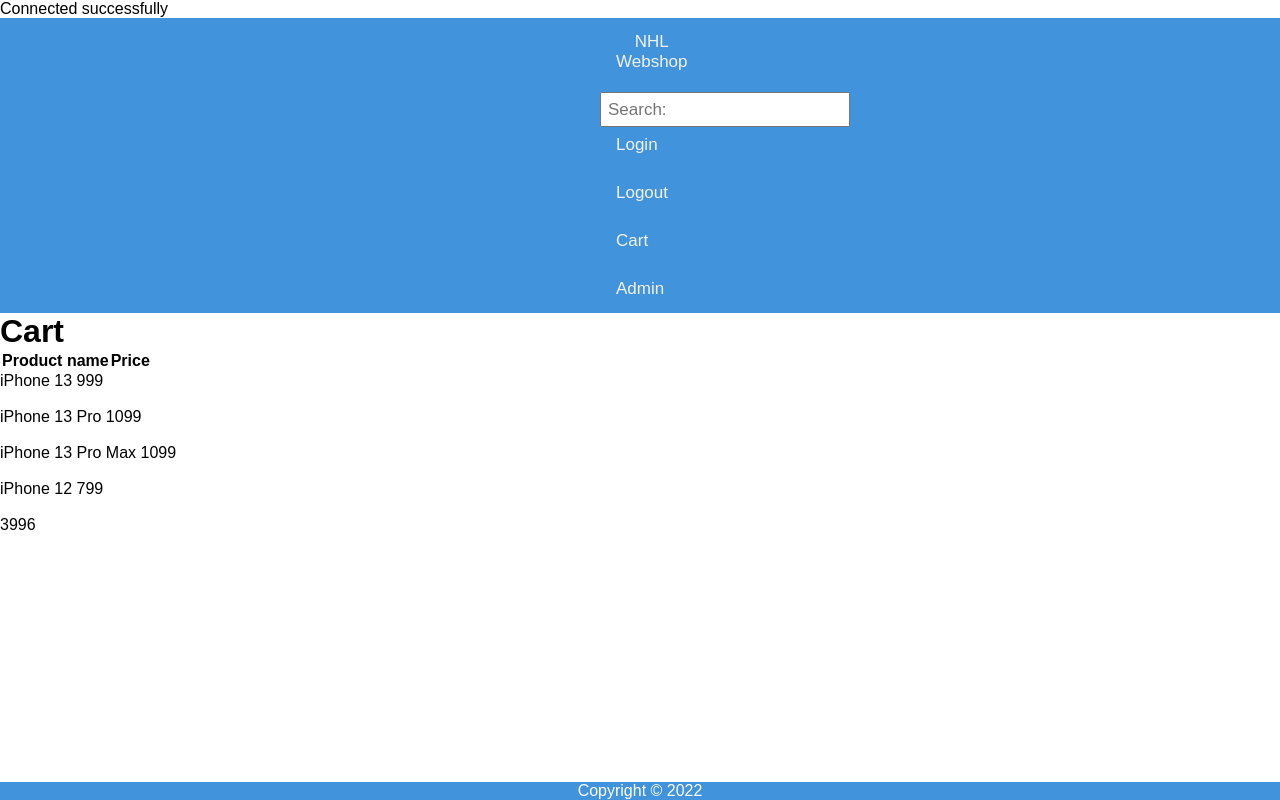
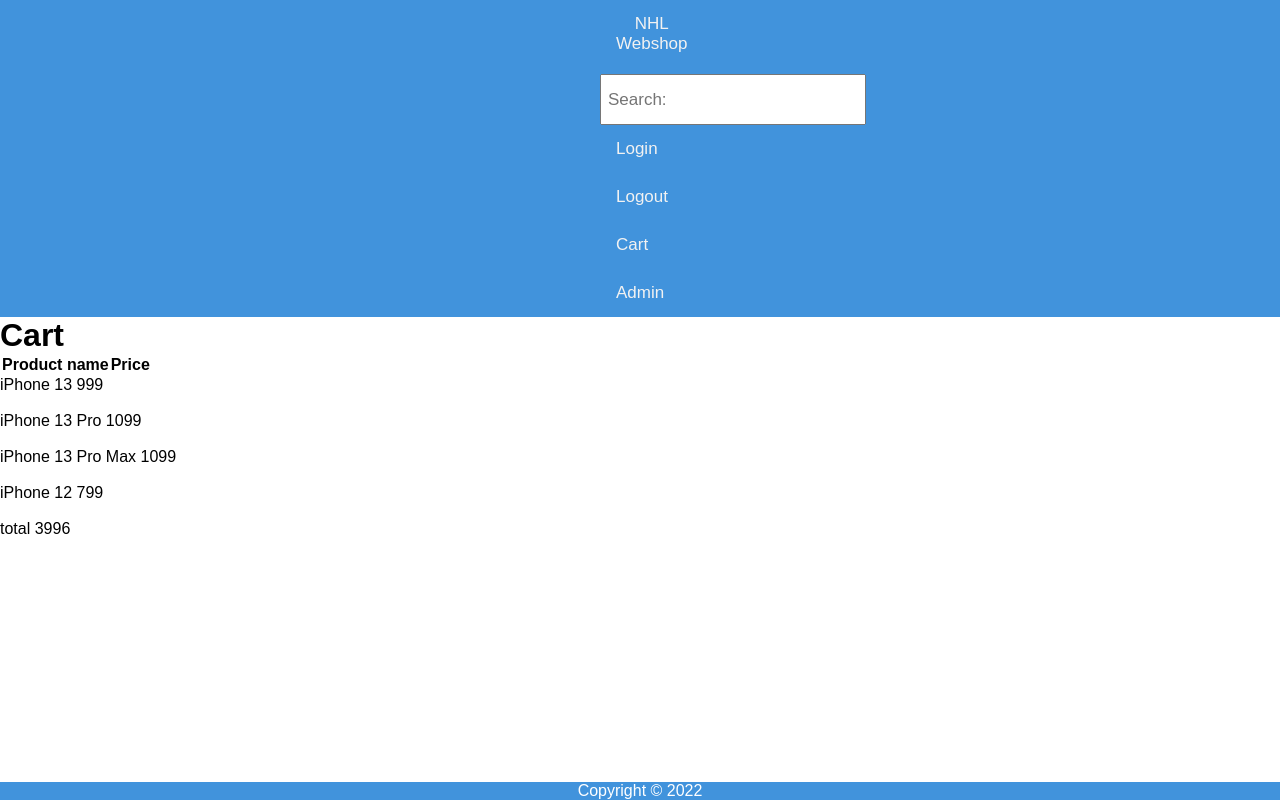
Before and after one commit to BartHerms/Project2.1, a PHP site: page /cart.php in a window 1280 px wide. Run offline with PHP 8.4, Linux system fonts and the light colour scheme; data comes from the database, SQL or seed files in the repository; lists and menus that the app fills with data are empty.

Commit message:
fix total display
fix total display

```diff
--- a/src/cart.php
+++ b/src/cart.php
@@ -69,6 +69,7 @@ function fetchValues($conn)
 
             echo '
             <tr>
+            <th> total </th>
             <th>' . $prodTotal . '</th>
             <br> </br>
             </tr>';
--- a/src/db_products.php
+++ b/src/db_products.php
@@ -11,7 +11,7 @@ $conn = mysqli_connect($servername, $username, $password, $database);
 if (!$conn) {
   die("Connection failed: " . mysqli_connect_error());
 }
-echo "Connected successfully";
+// echo "Connected successfully";
 
 return $conn;
 ?>
```
